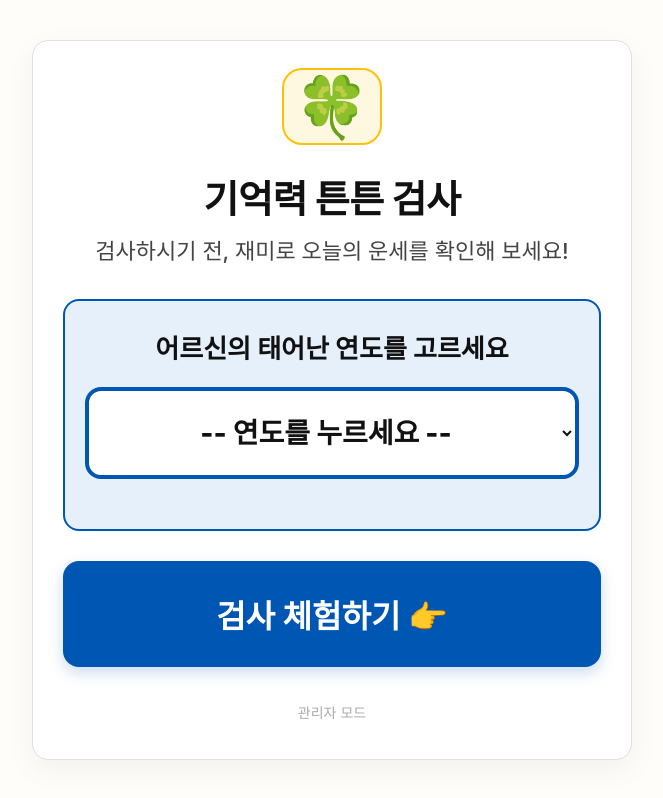
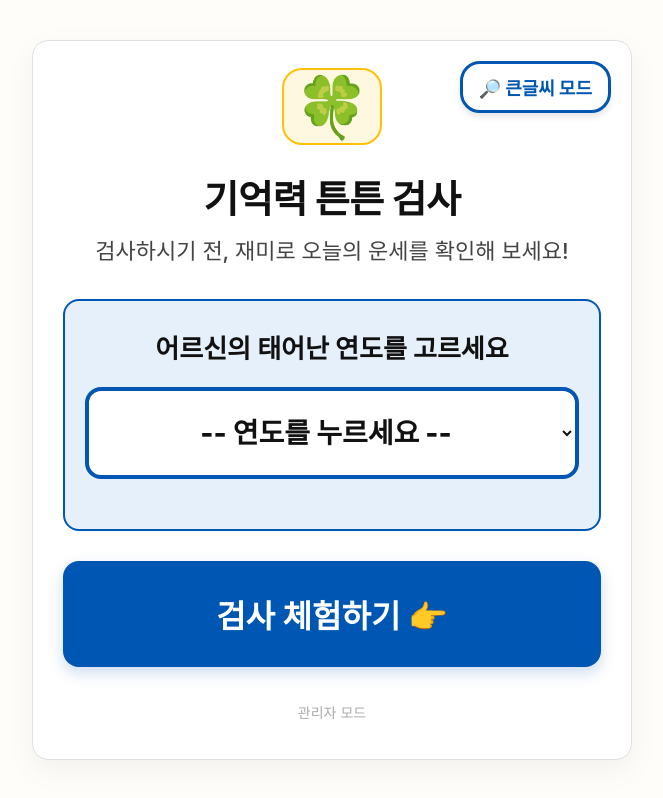
Before and after one commit to uglygw0/Alzh-app, a React (Vite) app: page / in a window 1280 px wide. Shown: the whole page, without its empty margins (308-971 px from the left). Built offline with nearby package versions, Linux system fonts and the light colour scheme; a web font is replaced by a local one.

Commit message:
Add Large Text Mode and adjust card sizes

```diff
--- a/src/App.jsx
+++ b/src/App.jsx
@@ -56,6 +56,7 @@ function calculateAccuracy(target, input) {
 function App() {
   const [stage, setStage] = useState('home');
   const [testMode, setTestMode] = useState('');
+  const [isLargeText, setIsLargeText] = useState(false);
 
   const [birthYear, setBirthYear] = useState('');
   const [fortune, setFortune] = useState('');
@@ -768,7 +769,29 @@ function App() {
   };
 
   return (
-    <div className="app-container fade-in">
+    <div className={`app-container fade-in ${isLargeText ? 'large-text-mode' : ''}`}>
+      {/* 큰글씨 모드 토글 버튼 */}
+      <div style={{ position: 'absolute', top: '20px', right: '20px', zIndex: 100 }}>
+        <button
+          onClick={() => setIsLargeText(!isLargeText)}
+          style={{
+            padding: '10px 16px',
+            borderRadius: '20px',
+            border: '3px solid var(--primary)',
+            background: isLargeText ? 'var(--primary)' : 'white',
+            color: isLargeText ? 'white' : 'var(--primary)',
+            fontWeight: '800',
+            fontSize: '18px',
+            cursor: 'pointer',
+            boxShadow: '0 4px 6px rgba(0,0,0,0.1)',
+            display: 'flex',
+            alignItems: 'center',
+            gap: '8px'
+          }}
+        >
+          {isLargeText ? '🔍 일반 모드' : '🔎 큰글씨 모드'}
+        </button>
+      </div>
 
       {stage === 'home' && (
         <div className="center-content fade-in">
@@ -815,10 +838,11 @@ function App() {
 
       {/* Admin Login Stage */}
       {stage === 'admin-login' && (
-        <div className="center-content fade-in" style={{ justifyContent: 'center', position: 'relative' }}>
-          <div style={{ width: '100%', position: 'absolute', top: '20px', left: '20px' }}>
+        <div className="fade-in" style={{ display: 'flex', flexDirection: 'column', height: '100%' }}>
+          <div style={{ width: '100%' }}>
             <button className="back-btn" onClick={() => setStage('home')}>← 이전 화면</button>
           </div>
+          <div className="center-content" style={{ flex: 1, justifyContent: 'center' }}>
             <div className="solid-card" style={{ maxWidth: '400px', width: '100%', margin: '0 auto', textAlign: 'center' }}>
               <h2>관리자 메뉴</h2>
               <p style={{ color: 'var(--text-light)', marginBottom: '30px', fontSize: '18px' }}>접근 권한을 위해 비밀번호를 입력해주세요.</p>
@@ -834,14 +858,16 @@ function App() {
               <button className="btn" onClick={handleAdminSubmit}>확인</button>
             </div>
           </div>
+        </div>
       )}
 
       {/* Admin Dashboard */}
       {stage === 'admin' && (
-        <div className="center-content fade-in" style={{ justifyContent: 'center', position: 'relative' }}>
-          <div style={{ width: '100%', position: 'absolute', top: '20px', left: '20px' }}>
+        <div className="fade-in" style={{ display: 'flex', flexDirection: 'column', height: '100%' }}>
+          <div style={{ width: '100%' }}>
             <button className="back-btn" onClick={() => setStage('home')}>← 처음으로</button>
           </div>
+          <div className="center-content" style={{ flex: 1, justifyContent: 'center' }}>
             <div className="solid-card" style={{ maxWidth: '450px', width: '100%', margin: '0 auto', textAlign: 'center' }}>
               <div className="header-icon" style={{ fontSize: '50px', width: '80px', height: '80px', background: '#E3F2FD', color: '#1976D2', borderColor: '#1976D2' }}>📊</div>
               <h2>데이터 관리실</h2>
@@ -851,6 +877,7 @@ function App() {
               <button className="btn" onClick={handleDownloadCSV} disabled={isDownloading}>
                 {isDownloading ? '데이터 생성 중...' : '결과 다운로드 (CSV) 📥'}
               </button>
+            </div>
           </div>
         </div>
       )}
--- a/src/index.css
+++ b/src/index.css
@@ -459,16 +459,16 @@ p {
 .card-grid {
   display: grid;
   grid-template-columns: repeat(4, 1fr);
-  gap: 15px;
+  gap: 10px;
   width: 100%;
-  max-width: 500px;
+  max-width: 400px;
   margin: 0 auto;
 }
 
 @media (max-width: 480px) {
   .card-grid {
-    grid-template-columns: repeat(2, 1fr);
-    gap: 20px;
+    grid-template-columns: repeat(4, 1fr);
+    gap: 8px;
   }
 }
 
@@ -510,14 +510,14 @@ p {
   display: flex;
   align-items: center;
   justify-content: center;
-  font-size: 60px;
+  font-size: 40px;
   box-shadow: 0 4px 12px rgba(0,0,0,0.1);
   border: 3px solid var(--primary);
 }
 
 @media (max-width: 480px) {
   .game-card-front, .game-card-back {
-    font-size: 50px;
+    font-size: 30px;
   }
 }
 
@@ -530,3 +530,18 @@ p {
   background-color: white;
   transform: rotateY(180deg);
 }
+
+/* Large Text Mode */
+.large-text-mode h1 { font-size: 46px; }
+.large-text-mode h2 { font-size: 38px; }
+.large-text-mode p { font-size: 30px; }
+.large-text-mode .btn { font-size: 34px; }
+.large-text-mode .mode-info h3 { font-size: 36px; }
+.large-text-mode .mode-info p { font-size: 26px; }
+.large-text-mode .target-sentence { font-size: 42px; }
+.large-text-mode .typing-input { font-size: 42px; }
+.large-text-mode .stat-value { font-size: 46px; }
+.large-text-mode .stat-label { font-size: 30px; }
+.large-text-mode .back-btn { font-size: 28px; }
+.large-text-mode .progress-text { font-size: 26px; }
+.large-text-mode .large-select { font-size: 36px; padding: 30px; }
```
Lines whose indentation alone changed are shown as unchanged.
